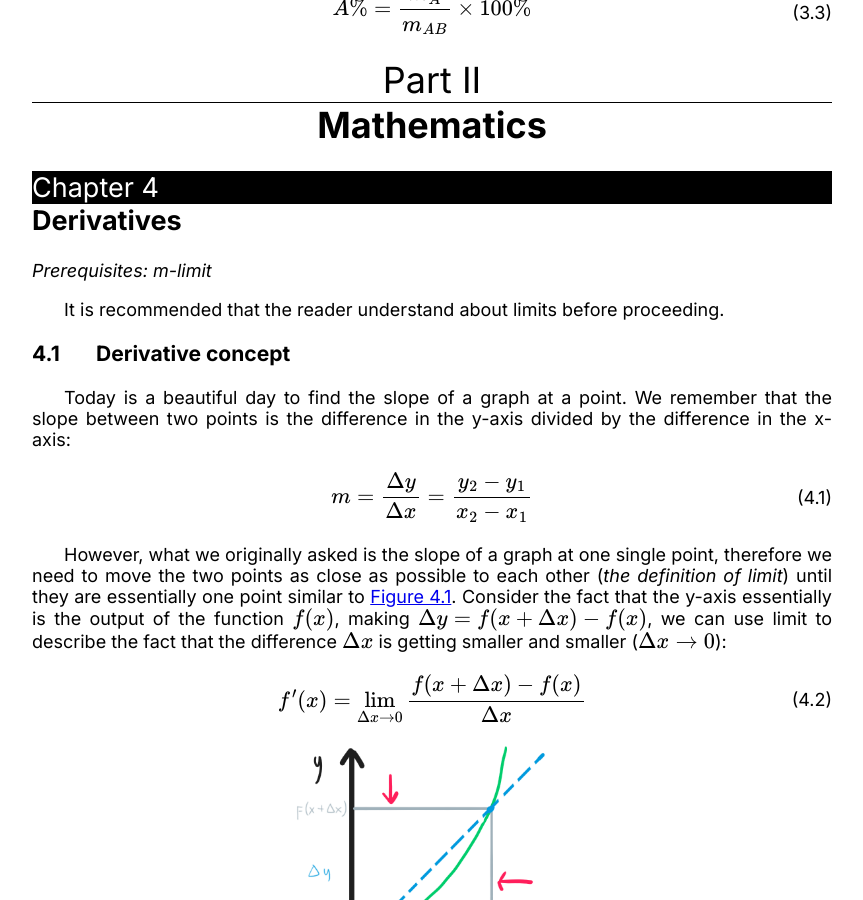
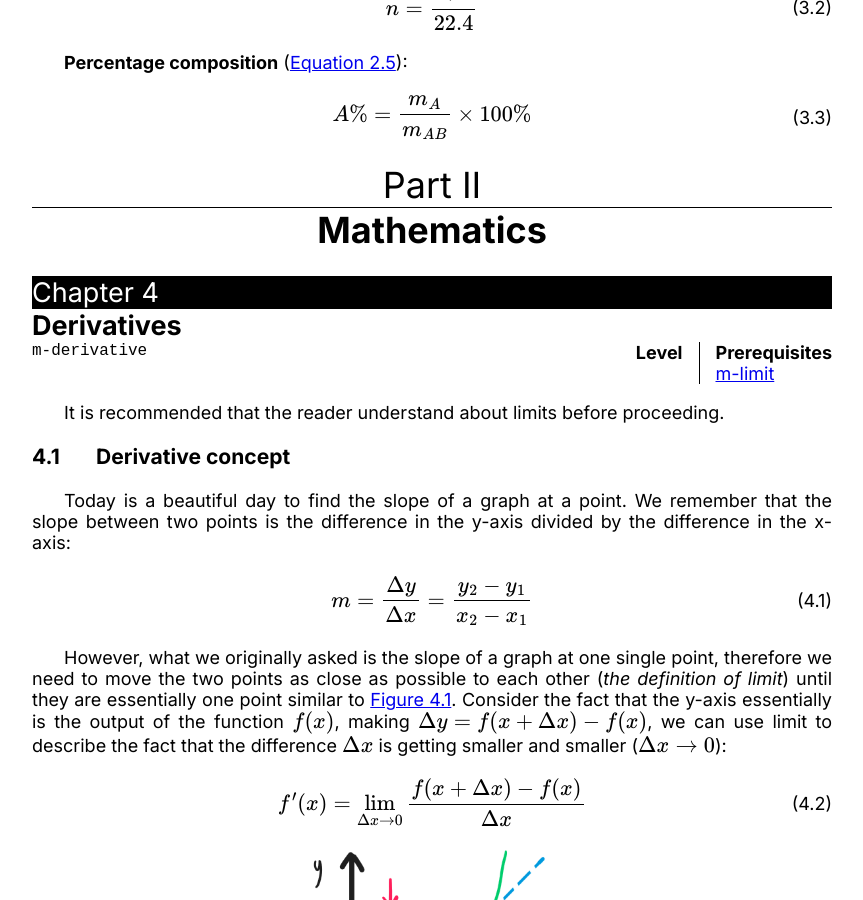
Before and after one commit to LukeNK/n-week-project, a Jekyll site: the page built from index.html, in a window 1280 px wide and 900 px high, scrolled down 11396 px. Shown: the whole window, without its empty margins (208-1071 px from the left). Built offline with Jekyll 4.4.1, drawn with Linux system fonts in a browser that asks for light colours; some of the changed text lies outside the part shown.

Commit message:
New prerequisite system

```diff
--- a/index.html
+++ b/index.html
@@ -35,19 +35,37 @@ layout: base
         -->
     </nav>
 
-    {% for collection in site.collections %}
-        {% if collection.label == "posts" %}
+    {% for subject in site.collections %}
+        {% if subject.label == "posts" %}
             {% continue %}
         {% endif %}
-        <h1>{{ collection.name }}</h1>
-        {% for page in collection.docs %}
-            {% assign id = page.url | split: "/" | last | split: "." | first %}
-            <div class="chapter" id="{{ collection.label }}-{{ id }}">
-                <h2>{{ page.title }}</h2>
-                {% if page.prerequisites.size > 0 %}
-                    <i>Prerequisites: {{ page.prerequisites | array_to_sentence_string }}</i>
-                {% endif %}
-                {{ page.content | markdownify }}
+        <h1>{{ subject.name }}</h1>
+        {% assign docs = subject.docs | sort: "title" %}
+        {% for chapter in docs %}
+            {% assign id = chapter.url | split: "/" | last | split: "." | first %}
+            <div class="chapter" id="{{ subject.label }}-{{ id }}">
+                <h2>{{ chapter.title }}</h2>
+                <data
+                    subject="{{ subject.name }}"
+                    chapter="{{ chapter.url | slice: 1, chapter.url.size | replace: '/', '-' }}"
+                    prerequisites="{{ chapter.prerequisites | join: ',' }}"
+                >
+                    <code>{{ chapter.url | slice: 1, chapter.url.size | replace: '/', '-' }}</code><br>
+                    <div>
+                        <b>Level</b><br>
+                        <span class="level"></span>
+                    </div>
+                    <div>
+                        <b>Prerequisites</b><br>
+                        {% for prerequisite in chapter.prerequisites %}
+                            <a href="#{{ prerequisite }}">{{ prerequisite }}</a><br>
+                        {% else %}
+                            <i>None</i>
+                        {% endfor %}
+                    </div>
+                </data>
+
+                {{ chapter.content | markdownify }}
             </div>
         {% endfor %}
     {% endfor %}
--- a/style.css
+++ b/style.css
@@ -84,6 +84,7 @@ h2 {
     top: 20px;
     backdrop-filter: blur(5px);
     z-index: 1; */
+    margin-bottom: 0;
 }
 h2:not([noNumber])::before {
     display: block;
@@ -118,6 +119,18 @@ mjx-assistive-mml {
 }
 
 /* Content styling */
+data {
+    display: flex;
+    gap: 1rem;
+}
+data > code {
+    flex: 1  1 0;
+}
+data > div:last-child {
+    border-left: 1px solid black;
+    padding-left: 1rem;
+}
+
 p {
     text-indent: 2rem;
     text-align: justify;
@@ -201,7 +214,7 @@ th, td {
     text-align: center;
 }
 
-/* labels */
+/* equation */
 eq {
     position: relative;
     display: block;
```
